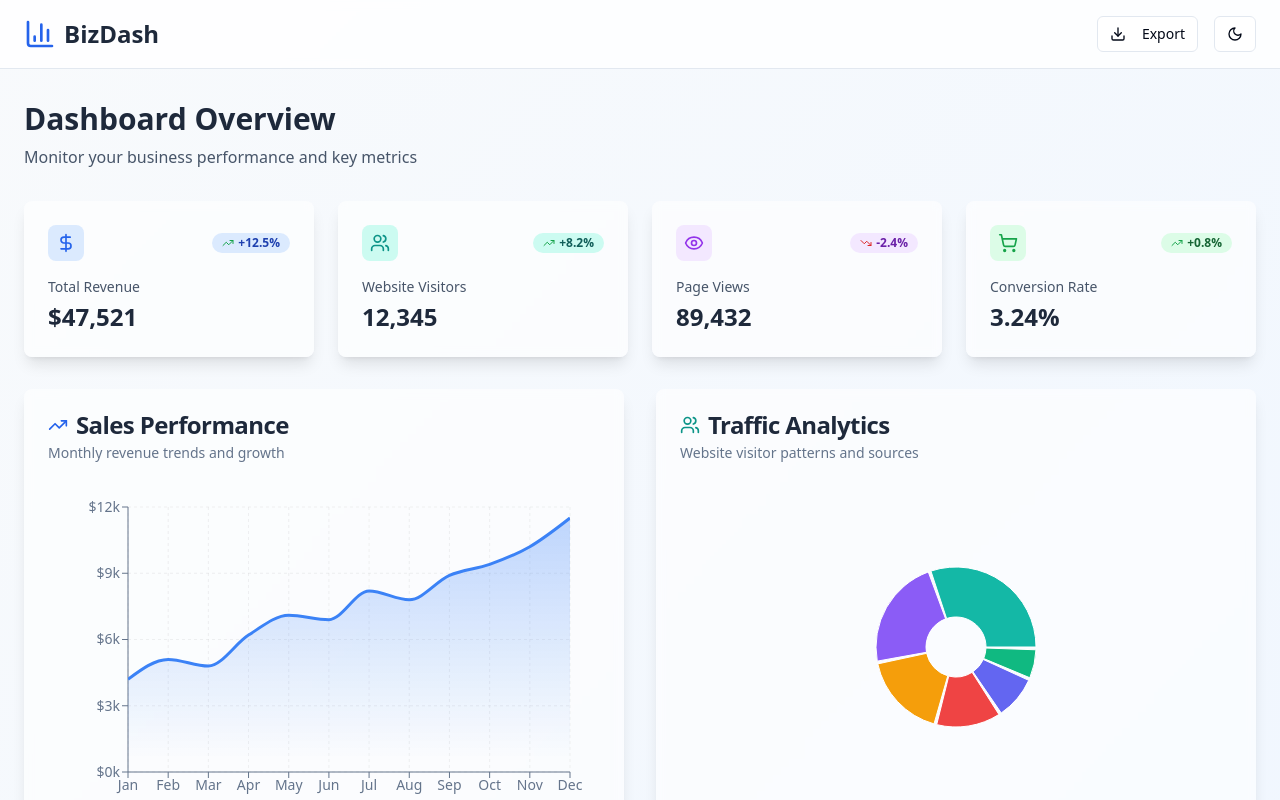
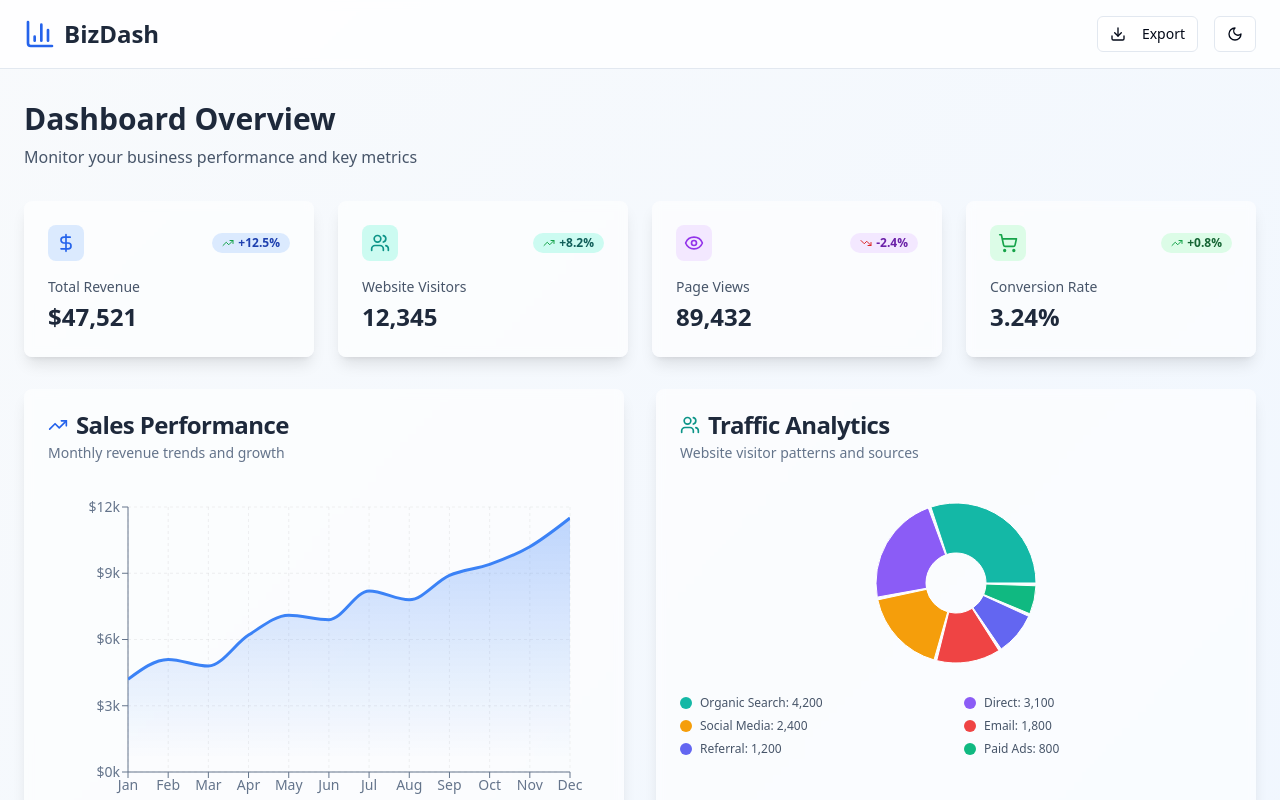
Before and after one commit to Anirdq/cozy-biz-insights-hub, a React (Vite) app: page /dashboard in a window 1280 px wide. Shown: the top 800 px of the page. Built offline with nearby package versions, Linux system fonts and the light colour scheme.

Commit message:
Fix: Traffic chart word alignment
Adjusted the traffic chart's word alignment to resolve the misalignment issue.

```diff
--- a/src/components/TrafficChart.tsx
+++ b/src/components/TrafficChart.tsx
@@ -13,7 +13,7 @@ const trafficData = [
 export const TrafficChart = () => {
   return (
     <div className="h-80">
-      <ResponsiveContainer width="100%" height="100%">
+      <ResponsiveContainer width="100%" height="60%">
         <PieChart>
           <Pie
             data={trafficData}
@@ -39,19 +39,21 @@ export const TrafficChart = () => {
           />
         </PieChart>
       </ResponsiveContainer>
-      <div className="mt-6 grid grid-cols-3 gap-3 text-sm">
+      <div className="mt-4 space-y-2">
+        <div className="grid grid-cols-2 gap-x-4 gap-y-2 text-sm">
           {trafficData.map((item, index) => (
-          <div key={index} className="flex items-center justify-start">
+            <div key={index} className="flex items-center min-w-0">
               <div
                 className="w-3 h-3 rounded-full mr-2 flex-shrink-0"
                 style={{ backgroundColor: item.color }}
               />
-            <span className="text-slate-600 dark:text-slate-400 truncate text-xs">
+              <span className="text-slate-600 dark:text-slate-400 text-xs leading-tight">
                 {item.source}: {item.visitors.toLocaleString()}
               </span>
             </div>
           ))}
         </div>
       </div>
+    </div>
   );
 };
```
Lines whose indentation alone changed are shown as unchanged.
